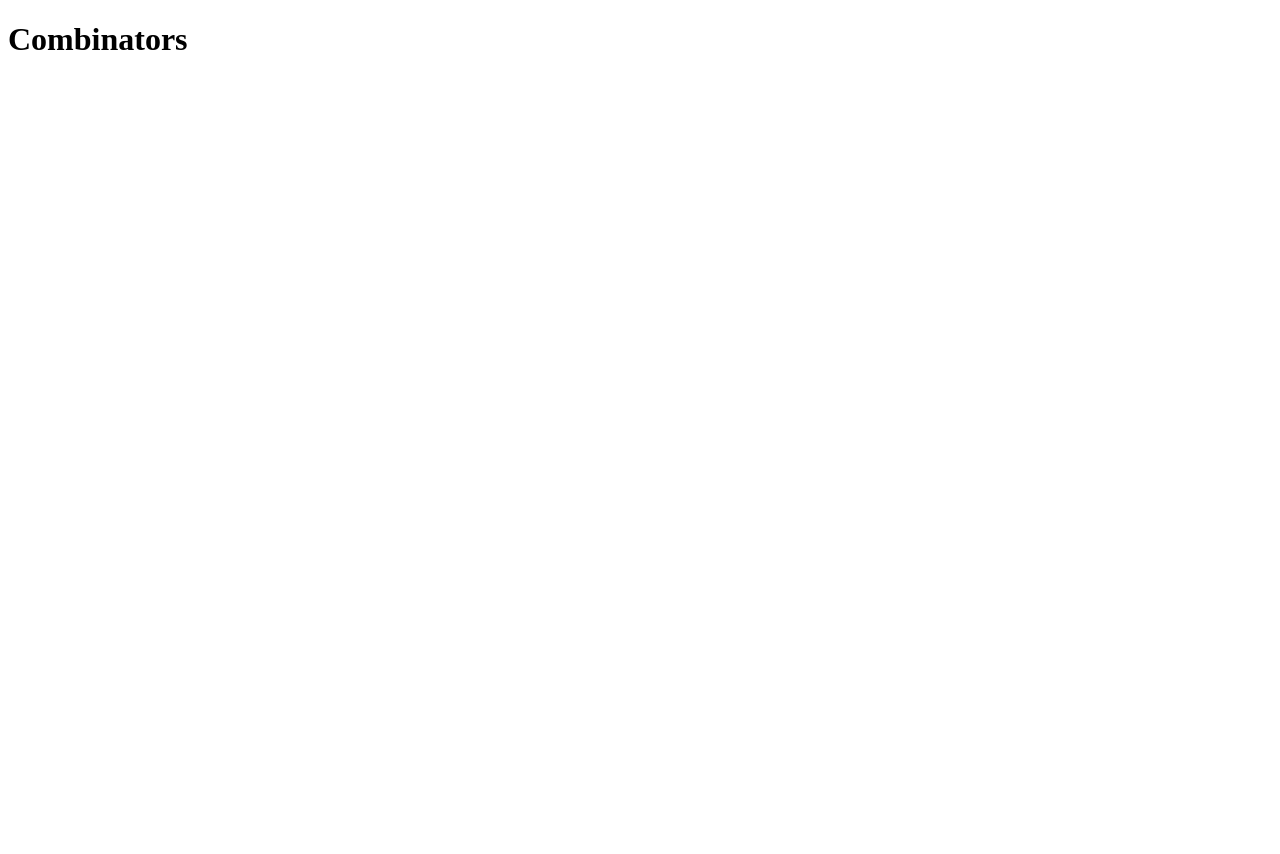
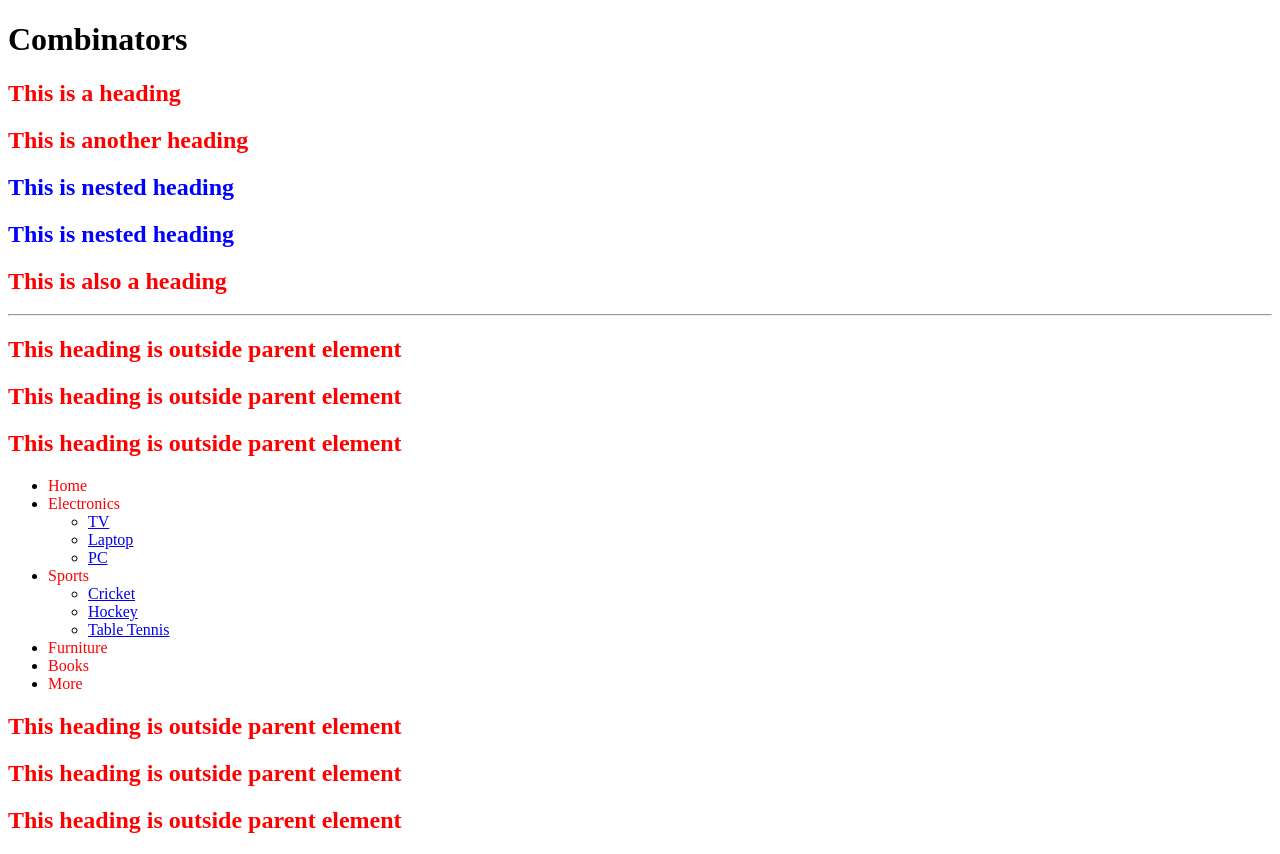
Before and after one commit to ravi4all/UI_FebWE_2022, a plain HTML site: page 02-CSS/02-Selectors/03-Combinators.html in a window 1280 px wide. Before the commit the page ends 800 px from the top, so only its background shows below. Drawn offline with Linux system fonts and the light colour scheme.

Commit message:
Add files via upload

```diff
--- a/02-CSS/02-Selectors/03-Combinators.html
+++ b/02-CSS/02-Selectors/03-Combinators.html
@@ -5,11 +5,101 @@
     <meta http-equiv="X-UA-Compatible" content="IE=edge">
     <meta name="viewport" content="width=device-width, initial-scale=1.0">
     <title>Document</title>
+    <style>
+        #parent > h2 {
+            color: red;
+        }
+        #parent .child h2 {
+            color: blue;
+        }
+        #navigation > ul > li > a {
+            color: red;
+            text-decoration: none;
+        }
+        /* #parent + h2 {
+            color: red;
+        } */
+        #parent ~ h2 {
+            color: red;
+        }
+    </style>
 </head>
 <body>
 
     <h1>Combinators</h1>
     <!-- +, >, ~ -->
 
+    <div id="parent">
+        <h2>This is a heading</h2>
+        <h2>This is another heading</h2>
+
+        <div class="child">
+            <h2>This is nested heading</h2>
+            <h2>This is nested heading</h2>
+        </div>
+
+        <h2>This is also a heading</h2>
+    </div>
+
+    <hr>
+
+    <h2>This heading is outside parent element</h2>
+
+    <h2>This heading is outside parent element</h2>
+
+    <h2>This heading is outside parent element</h2>
+
+    <div id="navigation">
+        <ul>
+            <li>
+                <a href="#">Home</a>
+            </li>
+            <li>
+                <a href="#">Electronics</a>
+                <ul>
+                    <li>
+                        <a href="#">TV</a>
+                    </li>
+                    <li>
+                        <a href="#">Laptop</a>
+                    </li>
+                    <li>
+                        <a href="#">PC</a>
+                    </li>
+                </ul>
+            </li>
+            <li>
+                <a href="#">Sports</a>
+                <ul>
+                    <li>
+                        <a href="#">Cricket</a>
+                    </li>
+                    <li>
+                        <a href="#">Hockey</a>
+                    </li>
+                    <li>
+                        <a href="#">Table Tennis</a>
+                    </li>
+                </ul>
+            </li>
+            <li>
+                <a href="#">Furniture</a>
+            </li>
+            <li>
+                <a href="#">Books</a>
+            </li>
+            <li>
+                <a href="#">More</a>
+            </li>
+        </ul>
+    </div>
+
+
+    <h2>This heading is outside parent element</h2>
+
+    <h2>This heading is outside parent element</h2>
+
+    <h2>This heading is outside parent element</h2>
+
 </body>
 </html>
```
Also changed, not shown: 02-CSS/02-Selectors/04-PseudoClasses.html (added, +75 -0 lines), 02-CSS/02-Selectors/05-AttributeSelectors.html (added, +29 -0 lines).
